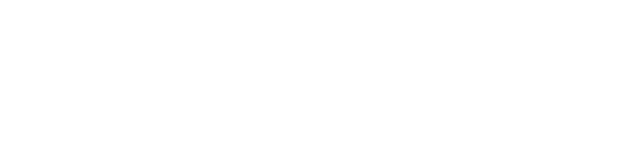
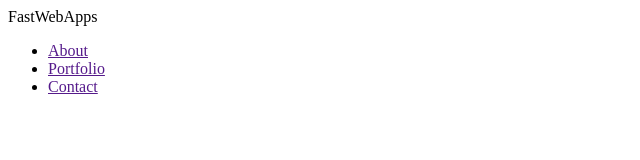
Before and after one commit to mworsfold15/Portfolio, a plain HTML site: page index.html in a window 1280 px wide. Shown: the whole page, without its empty margins (0-640 px from the left). Drawn offline with Linux system fonts and the light colour scheme.

Commit message:
HTML layout initialised

```diff
--- a/index.html
+++ b/index.html
@@ -8,6 +8,39 @@
     <title>FastWebApps</title>
 </head>
 <body>
+    <header>
+        <div class="logo">
+            FastWebApps
+        </div>
+        <nav>
+            <ul>
+                <li><a href="">About</a></li>
+                <li><a href="">Portfolio</a></li>
+                <li><a href="">Contact</a></li>
+            </ul>
+        </nav>
+    </header>
 
+    <main>
+        <section id="jumbotron">
+
+        </section>
+
+        <section id="about">
+
+        </section>
+
+        <section id="portfolio">
+
+        </section>
+
+        <section id="contact">
+
+        </section>
+    </main>
+
+    <footer>
+
+    </footer>
 </body>
 </html>
```
